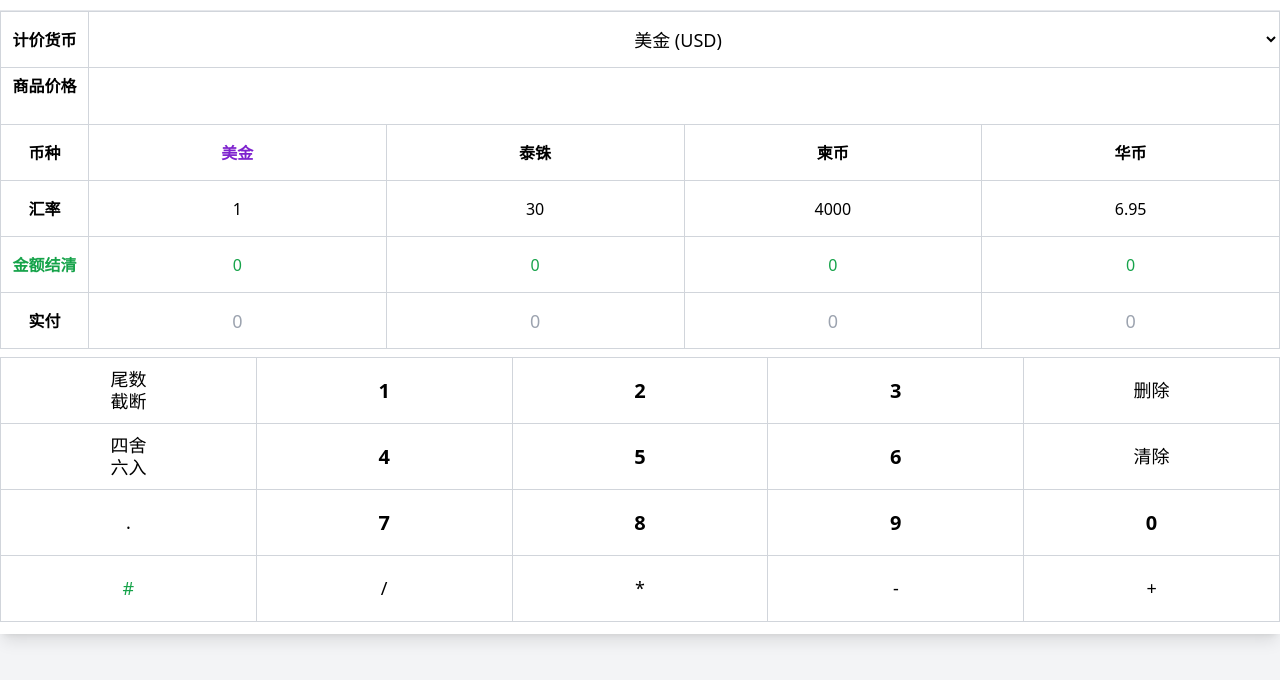
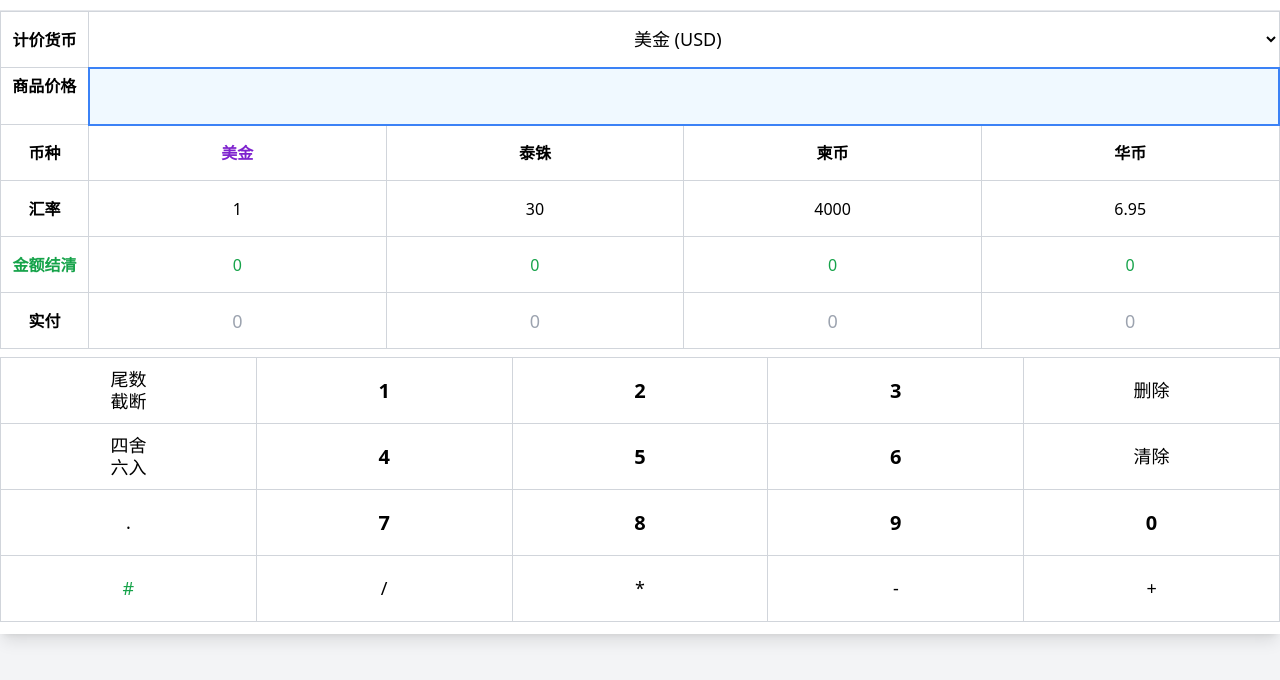
Before and after one commit to ergou2g-hub/zhaoling, a plain HTML site: page index.html in a window 1280 px wide. Both pictures are taken after a click on the element 684 px from the left and 154 px from the top of the page. Shown: the part 58-738 px from the top of the page. Drawn offline with nearby package versions, Linux system fonts and the light colour scheme.

```diff
--- a/index.html
+++ b/index.html
@@ -14,6 +14,7 @@
                 height: 56px !important;
                 vertical-align: middle !important;
                 text-align: center !important;
+                position: relative; /* 新增：用于高亮边框定位 */
             }
             .rich-input {
                 @apply w-full h-full border-none outline-none text-lg text-center;
@@ -25,6 +26,8 @@
                 @apply w-full h-full border-none outline-none text-center;
                 transition: font-size 0.1s ease;
                 font-size: 18px;
+                width: 100%;
+                height: 100%;
             }
             .input-cell::-webkit-outer-spin-button,
             .input-cell::-webkit-inner-spin-button {
@@ -57,13 +60,15 @@
                 text-overflow: ellipsis;
                 white-space: nowrap;
             }
-            .paid-input {
-                border: 2px solid transparent !important;
-                transition: border-color 0.2s ease, background-color 0.2s ease;
+            /* 新增：高亮样式 - 外边框铺满单元格 */
+            .cell-highlight {
+                background-color: #f0f9ff !important;
+                border: 2px solid #3b82f6 !important;
+                z-index: 1;
             }
-            .paid-input.active {
-                border-color: #3b82f6 !important;
-                background-color: #f0f9ff !important;
+            /* 商品价格单元格容器 */
+            #priceCell {
+                position: relative;
             }
         }
         * { touch-action: manipulation; }
@@ -93,8 +98,9 @@
                         <div>商品价格</div>
                         <div class="text-sm text-transparent">(共0件)</div>
                     </td>
-                    <td class="border-gray-300 y-padding-cell" colspan="4">
-                        <div id="itemPrice" class="rich-input" contenteditable="true" placeholder="输入商品价格（用#分隔多个价格）"></div>
+                    <!-- 新增：给商品价格单元格加id，用于高亮 -->
+                    <td id="priceCell" class="border-gray-300 y-padding-cell" colspan="4">
+                        <div id="itemPrice" class="rich-input" contenteditable="false" placeholder="输入商品价格（用#分隔多个价格）"></div>
                     </td>
                 </tr>
                 <tr>
@@ -120,10 +126,11 @@
                 </tr>
                 <tr>
                     <td class="border-gray-300 font-bold y-padding-cell">实付</td>
-                    <td class="border-gray-300 y-padding-cell"><input type="text" id="providedUSD" class="input-cell paid-input w-full text-center" value="" placeholder="0" readonly></td>
-                    <td class="border-gray-300 y-padding-cell"><input type="text" id="providedTHB" class="input-cell paid-input w-full text-center" value="" placeholder="0" readonly></td>
-                    <td class="border-gray-300 y-padding-cell"><input type="text" id="providedKHR" class="input-cell paid-input w-full text-center" value="" placeholder="0" readonly></td>
-                    <td class="border-gray-300 y-padding-cell"><input type="text" id="providedCNY" class="input-cell paid-input w-full text-center" value="" placeholder="0" readonly></td>
+                    <!-- 给实付单元格加id，用于高亮 -->
+                    <td id="paidUSDCell" class="border-gray-300 y-padding-cell"><input type="text" id="providedUSD" class="input-cell w-full text-center" value="" placeholder="0" readonly></td>
+                    <td id="paidTHBCell" class="border-gray-300 y-padding-cell"><input type="text" id="providedTHB" class="input-cell w-full text-center" value="" placeholder="0" readonly></td>
+                    <td id="paidKHRCell" class="border-gray-300 y-padding-cell"><input type="text" id="providedKHR" class="input-cell w-full text-center" value="" placeholder="0" readonly></td>
+                    <td id="paidCNYCell" class="border-gray-300 y-padding-cell"><input type="text" id="providedCNY" class="input-cell w-full text-center" value="" placeholder="0" readonly></td>
                 </tr>
             </tbody>
         </table>
@@ -186,6 +193,15 @@
             CNY: document.getElementById('changeCNY')
         };
         const changeLabel = document.getElementById('changeLabel');
+        // 新增：实付单元格DOM
+        const paidCells = {
+            USD: document.getElementById('paidUSDCell'),
+            THB: document.getElementById('paidTHBCell'),
+            KHR: document.getElementById('paidKHRCell'),
+            CNY: document.getElementById('paidCNYCell')
+        };
+        // 新增：商品价格单元格
+        const priceCell = document.getElementById('priceCell');
 
         function removeThousandSeparator(inputEl) {
             if (!inputEl.value) return;
@@ -258,11 +274,11 @@
         let justBackFromBlur = true;
         let isClickingKeyboard = false;
 
-        function setCursorToEnd(el) {
-            el.focus();
+        // 新增：设置商品价格框光标（模拟光标，不触发输入法）
+        function setPriceCursor() {
             const range = document.createRange();
             const sel = window.getSelection();
-            range.selectNodeContents(el);
+            range.selectNodeContents(itemPrice);
             range.collapse(false);
             sel.removeAllRanges();
             sel.addRange(range);
@@ -276,6 +292,7 @@
             });
         });
 
+        // 商品价格框事件（彻底禁用输入法）
         itemPrice.addEventListener('blur', (e) => {
             if (!isClickingKeyboard) {
                 justBackFromBlur = true;
@@ -287,18 +304,20 @@
             }
         });
 
-        // 阻止商品价格框弹系统键盘
-        itemPrice.addEventListener('focus', (e) => {
-            e.preventDefault();
+        // 商品价格单元格点击事件
+        priceCell.addEventListener('click', () => {
+            // 移除所有高亮
+            Object.values(paidCells).forEach(cell => cell.classList.remove('cell-highlight'));
+            priceCell.classList.add('cell-highlight');
             activeInput = itemPrice;
-            if (justBackFromBlur) {
-                setTimeout(() => setCursorToEnd(itemPrice), 0);
-                justBackFromBlur = false;
-            }
+            setPriceCursor(); // 模拟光标，不触发输入法
+            justBackFromBlur = false;
         });
 
-        itemPrice.addEventListener('click', () => { justBackFromBlur = false; });
-        itemPrice.addEventListener('input', () => { justBackFromBlur = false; });
+        itemPrice.addEventListener('click', () => {
+            justBackFromBlur = false;
+            setPriceCursor();
+        });
 
         function addBracketsToText(text) {
             const regex = /(?<=^|[+\-#])(\d+\.?\d*)([*\/])(\d+\.?\d*)(?=[+\-#]|$)/g;
@@ -332,13 +351,10 @@
         priceLabel.addEventListener('click', () => {
             const prices = getPurePrices();
             if (prices.length === 0) return;
-            itemPrice.focus();
-            const range = document.createRange();
-            const sel = window.getSelection();
-            range.selectNodeContents(itemPrice);
-            range.collapse(false);
-            sel.removeAllRanges();
-            sel.addRange(range);
+            priceCell.classList.add('cell-highlight');
+            Object.values(paidCells).forEach(cell => cell.classList.remove('cell-highlight'));
+            activeInput = itemPrice;
+            setPriceCursor();
             document.execCommand('insertText', false, SEPARATOR);
             updatePriceLabel();
             calculateAll();
@@ -481,16 +497,22 @@
             calculateAll();
         });
 
-        // 实付输入框高亮逻辑
-        Object.values(providedInputs).forEach(input => {
-            input.addEventListener('click', () => {
-                Object.values(providedInputs).forEach(i => i.classList.remove('active'));
-                input.classList.add('active');
+        // 实付单元格点击高亮逻辑（外边框铺满单元格）
+        Object.keys(providedInputs).forEach(curr => {
+            const input = providedInputs[curr];
+            const cell = paidCells[curr];
+
+            cell.addEventListener('click', () => {
+                // 移除所有高亮
+                priceCell.classList.remove('cell-highlight');
+                Object.values(paidCells).forEach(c => c.classList.remove('cell-highlight'));
+                // 高亮当前单元格
+                cell.classList.add('cell-highlight');
                 activeInput = input;
                 removeThousandSeparator(input);
             });
+
             input.addEventListener('blur', () => {
-                input.classList.remove('active');
                 addThousandSeparatorAndAdjustFont(input);
             });
         });
@@ -539,6 +561,9 @@
                 i.value = '';
                 i.style.fontSize = '18px';
             });
+            // 清除所有高亮
+            priceCell.classList.remove('cell-highlight');
+            Object.values(paidCells).forEach(cell => cell.classList.remove('cell-highlight'));
             document.getElementById('rateUSD').textContent = '1';
             document.getElementById('rateTHB').textContent = '30';
             document.getElementById('rateKHR').textContent = '4000';
```
